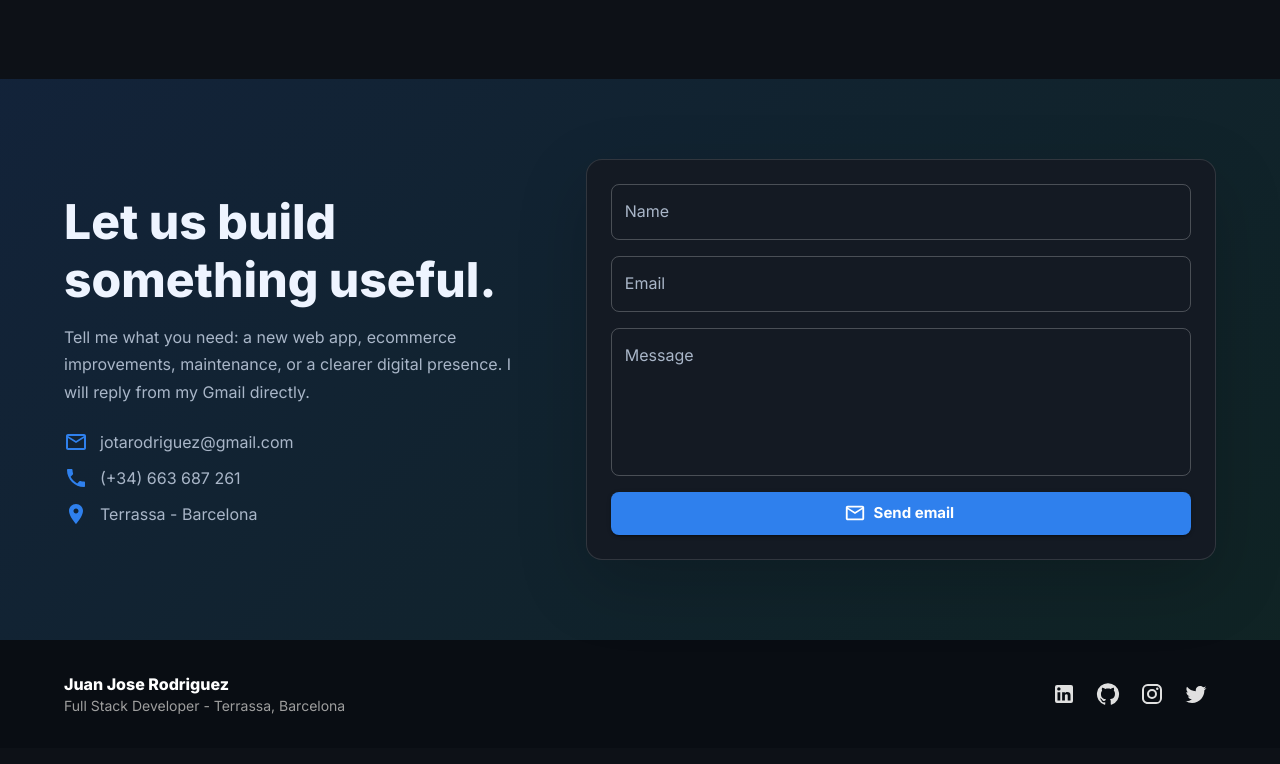
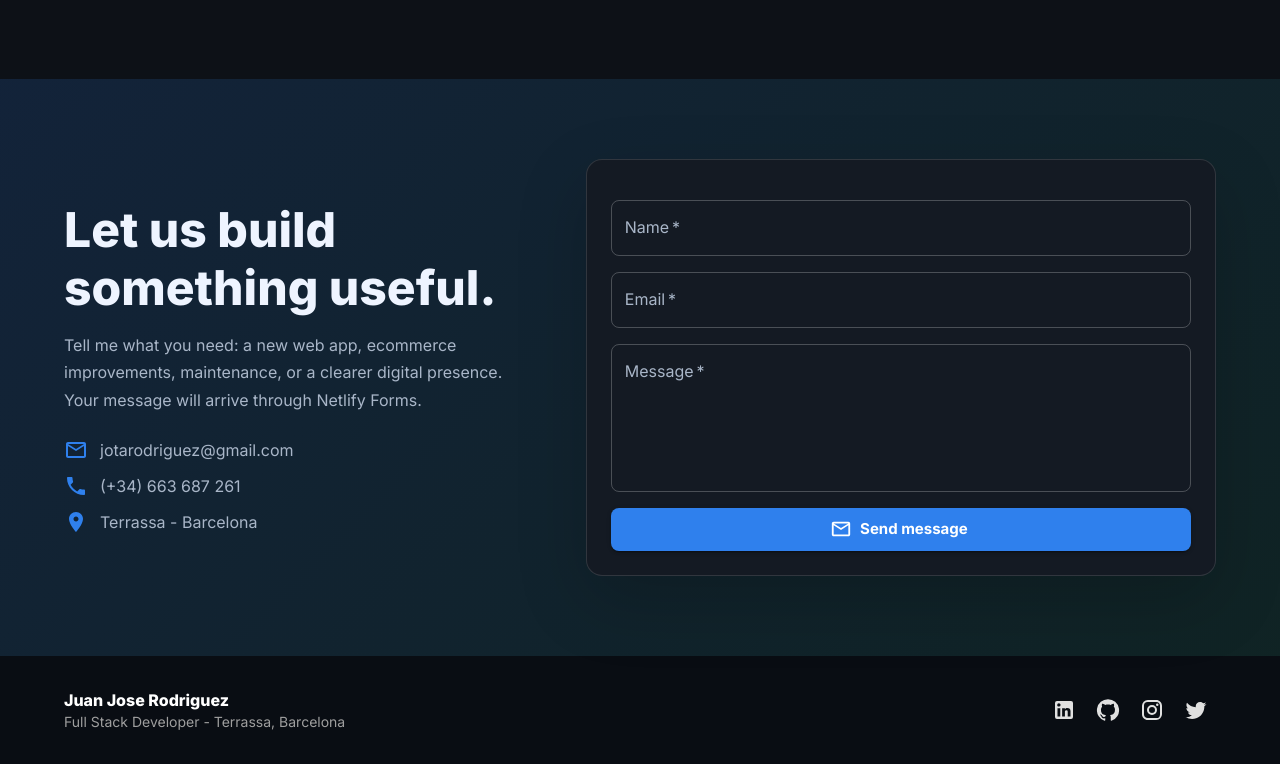
Before and after one commit to juancts/portfolio, a React (Create React App) app: page / in a window 1280 px wide. Shown: the part 3861-4625 px from the top of the page. Built offline with nearby package versions, Linux system fonts and the light colour scheme.

Commit message:
form actualization

```diff
--- a/public/index.html
+++ b/public/index.html
@@ -27,6 +27,13 @@
   </head>
   <body>
     <noscript>You need to enable JavaScript to run this app.</noscript>
+    <form name="portfolio-contact" data-netlify="true" netlify-honeypot="bot-field" hidden>
+      <input type="hidden" name="form-name" value="portfolio-contact" />
+      <input name="bot-field" />
+      <input type="text" name="name" />
+      <input type="email" name="email" />
+      <textarea name="message"></textarea>
+    </form>
     <div id="root"></div>
 
   </body>
--- a/src/components/Form/Form.jsx
+++ b/src/components/Form/Form.jsx
@@ -1,6 +1,20 @@
 import { MailOutline, Phone, Place } from "@mui/icons-material";
-import { Box, Button, Container, Stack, TextField, Typography } from "@mui/material";
+import {
+  Alert,
+  Box,
+  Button,
+  Container,
+  Stack,
+  TextField,
+  Typography,
+} from "@mui/material";
 import { useState } from "react";
+
+const encodeFormData = (data) =>
+  new URLSearchParams({
+    "form-name": "portfolio-contact",
+    ...data,
+  }).toString();
 
 export default function Form() {
   const [form, setForm] = useState({
@@ -8,6 +22,7 @@ export default function Form() {
     email: "",
     message: "",
   });
+  const [status, setStatus] = useState("idle");
 
   const handleChange = (event) => {
     setForm((current) => ({
@@ -16,10 +31,27 @@ export default function Form() {
     }));
   };
 
-  const subject = encodeURIComponent(`Portfolio contact from ${form.name || "visitor"}`);
-  const body = encodeURIComponent(
-    `Name: ${form.name}\nEmail: ${form.email}\n\n${form.message}`
-  );
+  const handleSubmit = async (event) => {
+    event.preventDefault();
+    setStatus("sending");
+
+    try {
+      const response = await fetch("/", {
+        method: "POST",
+        headers: { "Content-Type": "application/x-www-form-urlencoded" },
+        body: encodeFormData(form),
+      });
+
+      if (!response.ok) {
+        throw new Error("Netlify form submission failed");
+      }
+
+      setForm({ name: "", email: "", message: "" });
+      setStatus("success");
+    } catch (error) {
+      setStatus("error");
+    }
+  };
 
   return (
     <Box
@@ -47,8 +79,8 @@ export default function Form() {
               </Typography>
               <Typography color="text.secondary" sx={{ mt: 2, lineHeight: 1.7 }}>
                 Tell me what you need: a new web app, ecommerce improvements,
-                maintenance, or a clearer digital presence. I will reply from
-                my Gmail directly.
+                maintenance, or a clearer digital presence. Your message will
+                arrive through Netlify Forms.
               </Typography>
             </Box>
 
@@ -70,6 +102,11 @@ export default function Form() {
 
           <Box
             component="form"
+            name="portfolio-contact"
+            method="POST"
+            data-netlify="true"
+            netlify-honeypot="bot-field"
+            onSubmit={handleSubmit}
             sx={{
               p: { xs: 2, sm: 3 },
               bgcolor: "background.paper",
@@ -80,11 +117,18 @@ export default function Form() {
             }}
           >
             <Stack spacing={2}>
+              <input type="hidden" name="form-name" value="portfolio-contact" />
+              <Box sx={{ display: "none" }}>
+                <label>
+                  Do not fill this out: <input name="bot-field" />
+                </label>
+              </Box>
               <TextField
                 name="name"
                 label="Name"
                 value={form.name}
                 onChange={handleChange}
+                required
                 fullWidth
               />
               <TextField
@@ -93,6 +137,7 @@ export default function Form() {
                 type="email"
                 value={form.email}
                 onChange={handleChange}
+                required
                 fullWidth
               />
               <TextField
@@ -102,15 +147,28 @@ export default function Form() {
                 onChange={handleChange}
                 multiline
                 minRows={5}
+                required
                 fullWidth
               />
+              {status === "success" && (
+                <Alert severity="success">
+                  Message sent. Thank you, I will reply soon.
+                </Alert>
+              )}
+              {status === "error" && (
+                <Alert severity="error">
+                  The message could not be sent. Please email me directly at
+                  jotarodriguez@gmail.com.
+                </Alert>
+              )}
               <Button
-                href={`mailto:jotarodriguez@gmail.com?subject=${subject}&body=${body}`}
+                type="submit"
                 variant="contained"
                 size="large"
                 startIcon={<MailOutline />}
+                disabled={status === "sending"}
               >
-                Send email
+                {status === "sending" ? "Sending..." : "Send message"}
               </Button>
             </Stack>
           </Box>
```
